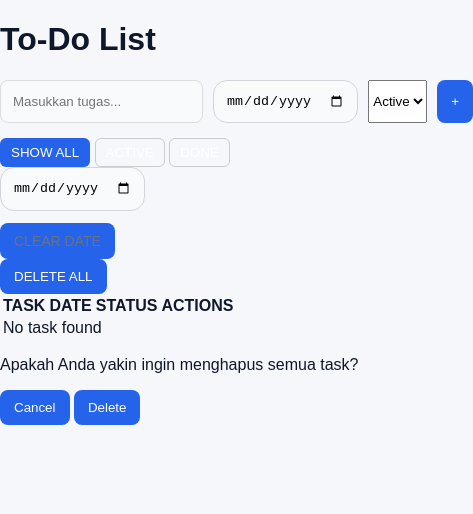
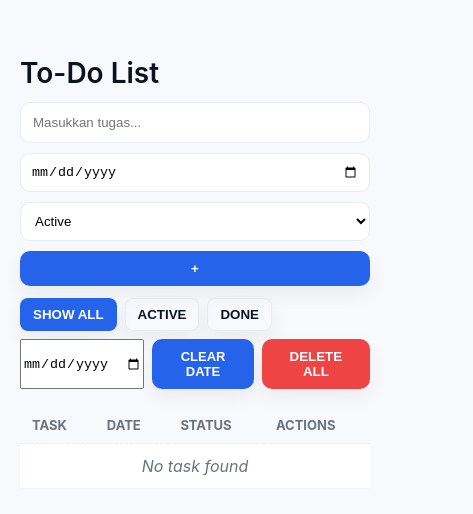
Before and after one commit to FaisalAD12/CodingCamp-24Nov25-AhmadFaisalAdiansyah, a plain HTML site: page index.html in a window 390 px wide. Shown: the whole page, 473 px wide, since content can reach past the window. Drawn offline with Linux system fonts and the light colour scheme.

Commit message:
Update style.css

```diff
--- a/css/style.css
+++ b/css/style.css
@@ -1,295 +1,236 @@
 :root {
-    --bg: #f3f4f6;
+    --bg: #f7f9fc;
     --card: #ffffff;
-    --text: #1f2937;
+    --text: #0b1220;
     --muted: #6b7280;
     --accent: #2563eb;
     --danger: #ef4444;
-    --radius: 14px;
-    --shadow: 0 8px 25px rgba(0, 0, 0, 0.08);
+    --radius: 12px;
+    --shadow: 0 8px 20px rgba(2, 6, 23, 0.06);
 }
 
-[data-theme="dark"] {
-    --bg: #0d1117;
-    --card: #161b22;
-    --text: #e5e7eb;
-    --muted: #9ca3af;
-    --accent: #60a5fa;
-    --danger: #f87171;
-    --shadow: 0 8px 25px rgba(255, 255, 255, 0.05);
+* {
+    box-sizing: border-box
 }
 
 body {
-    font-family: 'Poppins', sans-serif;
     margin: 0;
-    background: var(--bg);
-    color: var(--text);
-    transition: background 0.3s ease, color 0.3s ease;
-}
-
-.wrap {
-    max-width: 760px;
-    margin: 40px auto;
-    padding: 20px
-}
-
-header {
-    display: flex;
-    justify-content: space-between;
-    align-items: center;
-    margin-bottom: 20px
-}
-
-header h1 {
-    font-weight: 600;
-    font-size: 2rem;
-}
-
-.theme-toggle {
-    cursor: pointer;
-    padding: 10px 16px;
-    border-radius: var(--radius);
-    border: 1px solid rgba(0, 0, 0, 0.15);
-    background: var(--card);
-    box-shadow: var(--shadow);
-    transition: 0.2s;
-}
-
-.theme-toggle:hover {
-    transform: scale(1.05);
-}
-
-.card {
-    background: var(--card);
-    padding: 25px;
-    border-radius: var(--radius);
-    box-shadow: var(--shadow);
-    transition: background 0.3s ease;
-}
-
-form {
-    display: flex;
-    gap: 10px;
-    margin-bottom: 15px
-}
-
-input[type="text"],
-input[type="date"] {
-    flex: 1;
-    padding: 12px;
-    border-radius: var(--radius);
-    border: 1px solid #d1d5db;
-    background: #f9fafb;
-    transition: 0.2s;
-}
-
-input[type="text"]:focus,
-input[type="date"]:focus {
-    outline: none;
-    border-color: var(--accent);
-    background: white;
-}
-
-button {
-    padding: 12px 16px;
-    border-radius: var(--radius);
-    border: 0;
-    background: var(--accent);
-    color: white;
-    cursor: pointer;
-    font-weight: 500;
-    transition: 0.2s;
-}
-
-button:hover {
-    transform: translateY(-2px);
-    box-shadow: 0 4px 12px rgba(0, 0, 0, 0.15);
-}
-
-ul {
-    list-style: none;
-    padding: 0;
-    margin-top: 10px
-}
-
-li {
-    display: flex;
-    justify-content: space-between;
-    align-items: center;
-    padding: 14px;
-    background: var(--card);
-    border-radius: var(--radius);
-    margin-top: 10px;
-    box-shadow: var(--shadow);
-    transition: 0.2s;
-}
-
-li:hover {
-    transform: scale(1.01);
-}
-
-.completed {
-    text-decoration: line-through;
-    color: var(--muted);
-}
-
-.small {
-    display: flex;
-    justify-content: space-between;
-    align-items: center;
-    margin-top: 20px;
-    font-size: 14px;
-    color: var(--muted);
-}
-
-.filters button {
-    background: transparent;
-    border: 1px solid #cbd5e1;
-    padding: 6px 12px;
-    border-radius: var(--radius);
-    cursor: pointer;
-    transition: 0.2s;
-}
-
-.filters button:hover {
-    background: #e2e8f0;
-}
-
-.filters button.active {
-    background: var(--accent);
-    color: white;
-    border-color: transparent;
-}
-
-.info {
-    text-align: center;
-    color: var(--muted);
-    margin-top: 20px;
-    font-size: 13px
-}
-
-:root {
-    --bg: #f6f7fb;
-    --card: #ffffff;
-    --text: #0f172a;
-    --muted: #6b7280;
-    --accent: #2563eb;
-    --danger: #ef4444;
-}
-
-[data-theme="dark"] {
-    --bg: #0b1220;
-    --card: #0f1724;
-    --text: #e6eef8;
-    --muted: #9aa7bf;
-    --accent: #60a5fa;
-    --danger: #f87171;
-}
-
-body {
-    font-family: Arial;
-    margin: 0;
+    font-family: Inter, system-ui, -apple-system, "Segoe UI", Roboto, "Helvetica Neue", Arial;
     background: var(--bg);
     color: var(--text);
 }
 
-.wrap {
-    max-width: 760px;
-    margin: 40px auto;
+.container {
+    max-width: 980px;
+    margin: 36px auto;
     padding: 20px
 }
 
-header {
+.title {
+    margin: 0 0 12px;
+    font-size: 28px;
+    font-weight: 600
+}
+
+/* controls */
+.controls {
     display: flex;
-    justify-content: space-between;
+    flex-direction: column;
+    gap: 12px;
+    margin-bottom: 18px
+}
+
+.add-form {
+    display: flex;
+    gap: 10px;
     align-items: center
 }
 
-.theme-toggle {
+.add-form input[type="text"] {
+    flex: 1;
+    padding: 12px;
+    border-radius: 10px;
+    border: 1px solid #e6edf6;
+    background: #fff;
+}
+
+.add-form input[type="date"],
+.add-form select {
+    padding: 10px;
+    border-radius: 10px;
+    border: 1px solid #e6edf6;
+    background: #fff;
+}
+
+.btn {
+    background: var(--accent);
+    color: #fff;
+    border: 0;
+    padding: 10px 14px;
+    border-radius: 10px;
     cursor: pointer;
+    font-weight: 600;
+    box-shadow: var(--shadow);
+    transition: transform .12s ease;
+}
+
+.btn:hover {
+    transform: translateY(-3px)
+}
+
+.btn.small {
+    padding: 8px 10px;
+    font-size: 13px
+}
+
+.btn.danger {
+    background: var(--danger)
+}
+
+/* filters row */
+.filters-row {
+    display: flex;
+    justify-content: space-between;
+    align-items: center;
+    gap: 8px;
+    flex-wrap: wrap
+}
+
+.filters {
+    display: flex;
+    gap: 8px
+}
+
+.filter {
+    background: transparent;
+    border: 1px solid rgba(15, 23, 42, 0.06);
+    color: var(--text);
     padding: 8px 12px;
-    border-radius: 8px;
-    border: 1px solid #ccc;
+    border-radius: 8px
+}
+
+.filter.active {
+    background: var(--accent);
+    color: #fff;
+    border-color: transparent
+}
+
+/* table */
+.table-wrap {
     background: transparent
 }
 
-.card {
+.task-table {
+    width: 100%;
+    border-collapse: collapse;
+    background: transparent
+}
+
+.task-table thead th {
+    text-align: left;
+    padding: 10px 12px;
+    font-size: 13px;
+    color: var(--muted);
+    border-bottom: 1px dashed #e6eef8
+}
+
+.task-table tbody td {
+    padding: 12px;
+    border-bottom: 1px solid rgba(2, 6, 23, 0.04);
+    vertical-align: middle
+}
+
+.task-table tbody tr {
+    background: var(--card);
+    border-radius: 10px
+}
+
+.row-actions {
+    display: flex;
+    gap: 8px
+}
+
+.action-btn {
+    padding: 6px 8px;
+    border-radius: 8px;
+    border: 0;
+    cursor: pointer
+}
+
+.action-btn.edit {
+    background: #f3f4f6
+}
+
+.action-btn.done {
+    background: #e6f4ff
+}
+
+.action-btn.del {
+    background: var(--danger);
+    color: #fff
+}
+
+/* empty */
+.empty-row td {
+    padding: 28px;
+    text-align: center;
+    color: var(--muted);
+    font-style: italic
+}
+
+/* modal */
+.modal {
+    position: fixed;
+    inset: 0;
+    display: flex;
+    align-items: center;
+    justify-content: center;
+    background: rgba(2, 6, 23, 0.4);
+    backdrop-filter: blur(2px)
+}
+
+.modal.hidden {
+    display: none
+}
+
+.modal-card {
     background: var(--card);
     padding: 20px;
     border-radius: 12px;
-    box-shadow: 0 6px 18px rgba(0, 0, 0, 0.1)
+    min-width: 280px;
+    box-shadow: var(--shadow);
+    text-align: center
 }
 
-form {
+.modal-actions {
     display: flex;
-    gap: 10px
+    gap: 8px;
+    justify-content: center;
+    margin-top: 12px
 }
 
-input[type="text"] {
-    flex: 1;
-    padding: 12px;
-    border-radius: 8px;
-    border: 1px solid #ddd
+/* footer */
+.footer {
+    margin-top: 18px;
+    color: var(--muted);
+    text-align: center;
+    font-size: 13px
 }
 
-button {
-    padding: 10px 14px;
-    border-radius: 8px;
-    border: 0;
-    background: var(-- accent);
-    color: white;
-    cursor: pointer
+@media (max-width:720px) {
+    .add-form {
+        flex-direction: column;
+        align-items: stretch
     }
 
-ul {
-    list-style: none;
-    padding: 0;
-    margin-top: 16px
+    .filters-row {
+        flex-direction: column;
+        align-items: stretch
     }
 
-li {
+    .right-actions {
         display: flex;
-    justify-content: space-between;
-    align-items: center;
-    padding:
-        10px;
-    background: var(--card);
-    border-radius: 8px;
-    margin-top: 8px
+        gap: 8px;
+        justify-content: flex-end
     }
-
-.completed {
-    text-decoration: line-through;
-    color: var(--muted)
 }
-
-.small {
-    display: flex;
-    justify-content: space-between;
-    align-items: center;
-    margin-top:
-        12px;
-    font-size: 14px;
-    color: var(--muted)
-}
-
-.filters button {
-    background: transparent;
-    border: 1px solid #ccc;
-    padding: 6px 10px;
-    border-radius: 6px;
-    cursor: pointer
-}
-
-.filters button.active {
-    background: var(--accent);
-    color: white;
-    border-color: transparent
-}
-
-.info {
-    text-align: center;
-    color: var(--muted);
-    margin-top: 12px;
-    font-size: 13px
-}
```
Lines whose indentation alone changed are shown as unchanged.
